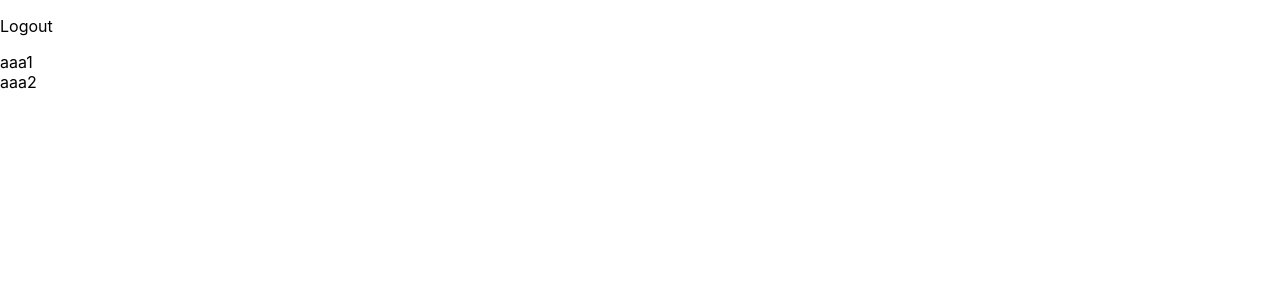
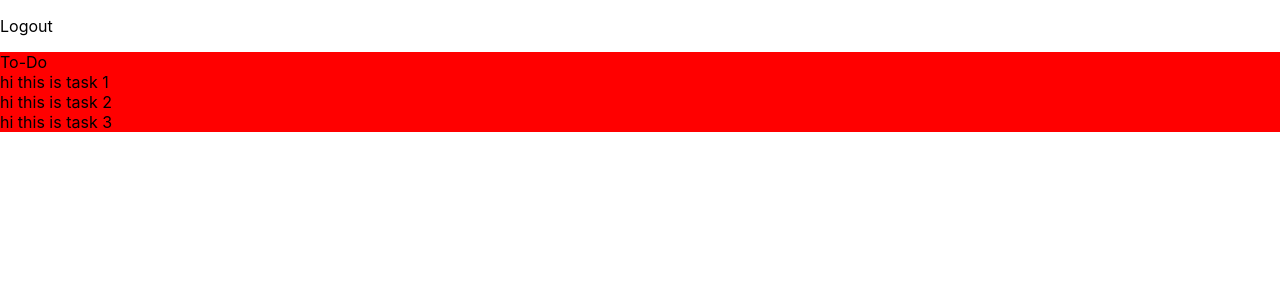
Before and after one commit to sierraleonez/simplr-dashboard, a Next.js app: page /dashboard in a window 1280 px wide. Shown: the top 300 px of the page. Built offline with nearby package versions, Linux system fonts and the light colour scheme; sample sign-in values are in the browser's storage.

Commit message:
drag and drop on one column logic

```diff
--- a/pages/dashboard/index.tsx
+++ b/pages/dashboard/index.tsx
@@ -1,14 +1,40 @@
 import { useAuth } from "components/Auth/provider";
 import Button from "components/Button";
-import { DragDropContext, Draggable, Droppable } from "react-beautiful-dnd";
+import {
+  DragDropContext,
+  Draggable,
+  Droppable,
+  DropResult,
+} from "react-beautiful-dnd";
 import { StaticPageProps } from "Constants/Pages";
 import { useState } from "react";
+import Texts from "components/Text";
+type task = {
+  id: string;
+  content: string;
+};
 
-const data = {
+type column = {
+  id: string;
+  title: string;
+  taskIds: Array<string>;
+};
+
+type todoType = {
   tasks: {
-    "task-1": { id: "task-1", content: "" },
-    "task-2": { id: "task-2", content: "" },
-    "task-3": { id: "task-3", content: "" },
+    [key: string]: task;
+  };
+  columns: {
+    [key: string]: column;
+  };
+  columnOrder: Array<string>;
+};
+
+const data: todoType = {
+  tasks: {
+    "task-1": { id: "task-1", content: "hi this is task 1" },
+    "task-2": { id: "task-2", content: "hi this is task 2" },
+    "task-3": { id: "task-3", content: "hi this is task 3" },
   },
   columns: {
     "column-1": {
@@ -28,49 +54,83 @@ function Dashboard() {
     auth?.setAuthState("");
   }
 
+  function onDragEnd(res: DropResult) {
+    let src_droppableId = res.source.droppableId;
+    if (!res.destination) {
+      return;
+    }
+
+    if (src_droppableId === res.destination.droppableId) {
+      // Create copy of task id queue
+      let queue = items.columns[src_droppableId].taskIds;
+
+      // Remove source item from queue
+      queue.splice(res.source.index, 1);
+
+      // Add source item to destinationIdx + 1
+      queue.splice(res.destination.index, 0, res.draggableId);
+
+      // Create new state with modified taskIds queue
+      let newState: todoType = {
+        ...items,
+        columns: {
+          [src_droppableId]: {
+            ...items.columns[src_droppableId],
+            taskIds: queue,
+          },
+        },
+      };
+
+      setItems(newState);
+    }
+  }
+
   return (
     <div>
       <Button onPress={logout} type="link">
         <p>Logout</p>
       </Button>
-      <DragDropContext
-        onDragEnd={(a) => {
-          console.log(a.type);
+      <DragDropContext onDragEnd={onDragEnd}>
+        {items.columnOrder.map((column) => (
+          <Droppable
+            droppableId={items.columns[column].id}
+            type="drop"
+            key={items.columns[column].id}
+          >
+            {(provided, snapshot) => (
+              <div
+                style={{
+                  backgroundColor: snapshot.isDraggingOver ? "green" : "red",
+                  transition: "background-color 0.1s ease",
                 }}
+                {...provided.droppableProps}
+                ref={provided.innerRef}
+                key={items.columns[column].title}
               >
-        <Droppable droppableId="test-1" type="drop">
-          {(provided, snapshot) => (
-            <div>
-              {items.columnOrder.map((column) => (
-                <div {...provided.droppableProps} ref={provided.innerRef}>
-                  <Draggable draggableId="test-1" index={0} key="aa-1">
+                <Texts>{items.columns[column].title}</Texts>
+                {items.columns[column].taskIds.map((taskId, idx) => (
+                  <Draggable
+                    draggableId={items.tasks[taskId].id}
+                    index={idx}
+                    key={items.tasks[taskId].id}
+                  >
                     {(a) => (
                       <div
+                        key={items.tasks[taskId].id}
                         {...a.draggableProps}
                         {...a.dragHandleProps}
                         ref={a.innerRef}
                       >
-                        aaa1
+                        {items.tasks[taskId].content}
                       </div>
                     )}
                   </Draggable>
-                  <Draggable draggableId="test-2" index={1} key="aa-2">
-                    {(a) => (
-                      <div
-                        {...a.draggableProps}
-                        {...a.dragHandleProps}
-                        ref={a.innerRef}
-                      >
-                        aaa2
-                      </div>
-                    )}
-                  </Draggable>
+                ))}
                 {provided.placeholder}
-                </div>
-              ))}
               </div>
             )}
           </Droppable>
+        ))}
       </DragDropContext>
     </div>
   );
```
Lines whose indentation alone changed are shown as unchanged.
